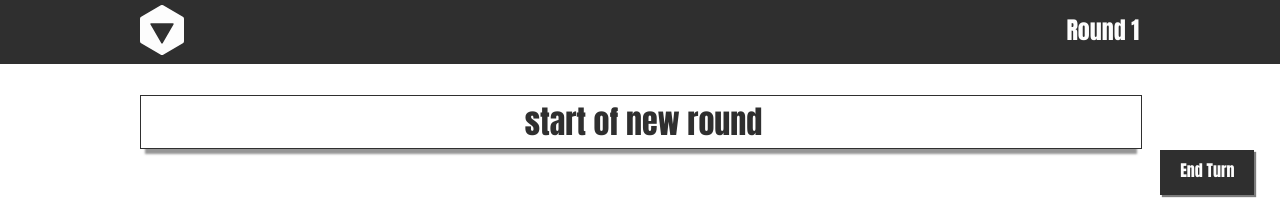
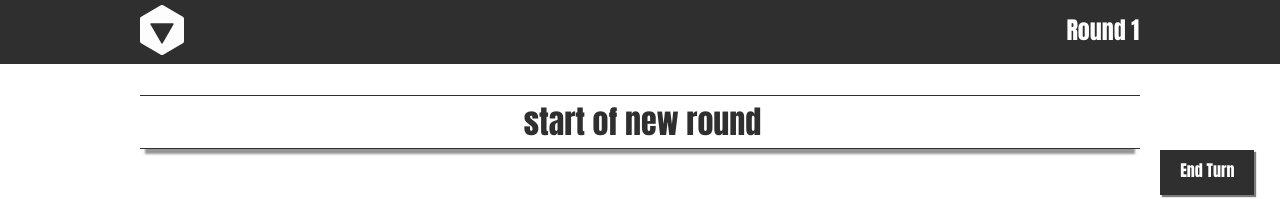
Before and after one commit to patrickwroach/inc, a React app: page / in a window 1280 px wide. Shown: the top 199 px of the page. Built offline with nearby package versions, Linux system fonts and the light colour scheme.

Commit message:
further UI updates
Making the start of new round bar look less like a button

```diff
--- a/app/styles/template.css
+++ b/app/styles/template.css
@@ -433,9 +433,6 @@ p {
   margin: 5px 0;
   width: 100%;
   display: table;
-  border-top: none;
-  border-bottom: none;
-  border: 1px solid #2f2f2f;
 }
 .content-container#init-container .character.nonChar.index0 {
   margin-bottom: 12px;
--- a/app/styles/template.less
+++ b/app/styles/template.less
@@ -533,9 +533,7 @@ p {
       margin: 5px 0;
       width: 100%;
       display: table;
-      border-top: none;
-      border-bottom: none;
-      border: 1px solid @dark;
+
       &.index0{
         margin-bottom:12px;
       }
```
